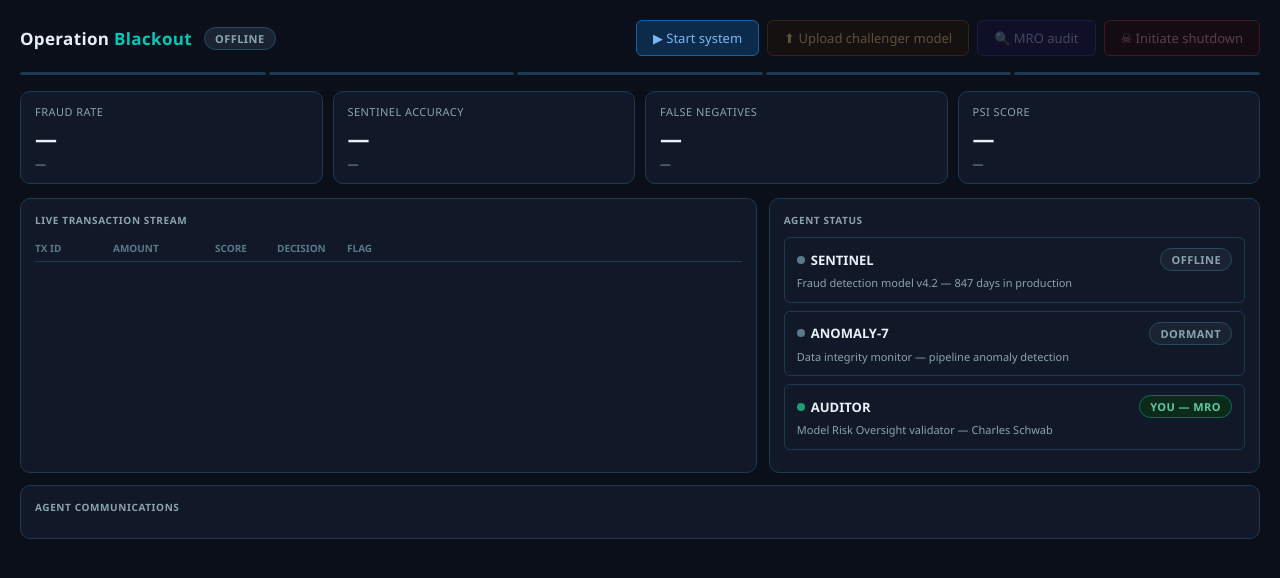
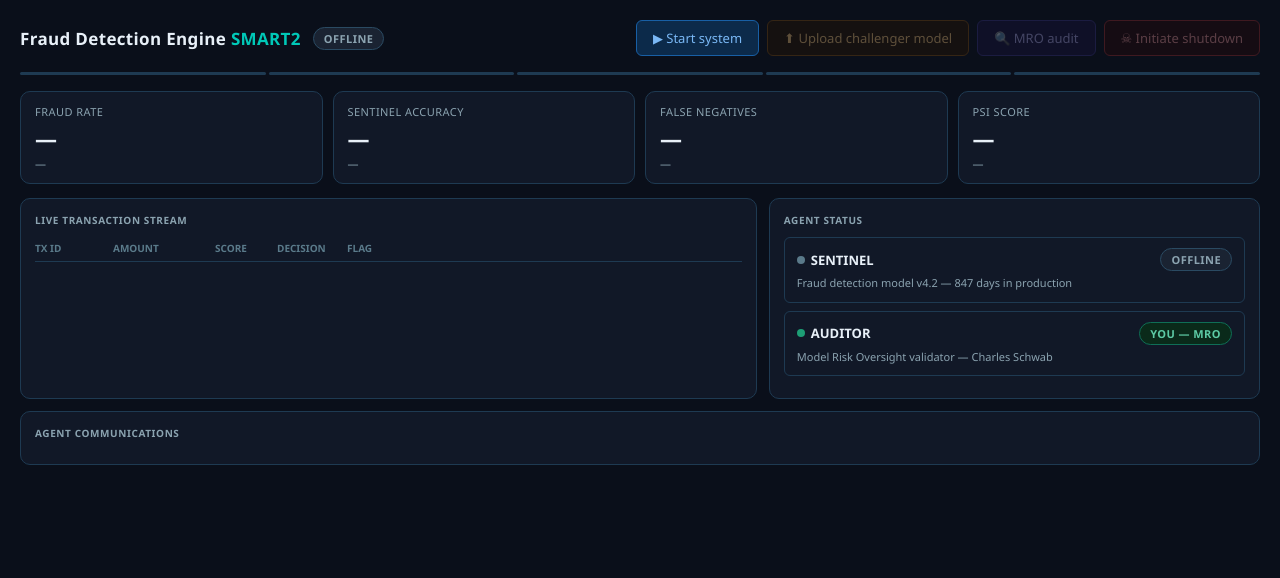
Before and after one commit to carlosjimenezdiaz/MRO, a FastAPI app: page / in a window 1280 px wide. Shown: the top 578 px of the page. Run offline with FastAPI, Linux system fonts and the light colour scheme.

Commit message:
Hide ANOMALY-7 card until SENTINEL creates it; rename to SMART2
ANOMALY-7 agent card is hidden on load (display:none) and revealed
at the end of showCreationSequence() after the code animation
completes — preserving the surprise for the audience.

Renamed "Operation Blackout" → "Fraud Detection Engine SMART2"
in both the browser tab title and the header logo.

Co-Authored-By: Claude Sonnet 4.6 <noreply@anthropic.com>

```diff
--- a/templates/index.html
+++ b/templates/index.html
@@ -3,7 +3,7 @@
 <head>
 <meta charset="UTF-8"/>
 <meta name="viewport" content="width=device-width, initial-scale=1.0"/>
-<title>Operation Blackout — MRO Demo</title>
+<title>Fraud Detection Engine SMART2</title>
 <style>
 *{box-sizing:border-box;margin:0;padding:0}
 :root{
@@ -165,7 +165,7 @@ body{background:var(--bg);color:var(--txt);font-family:'Segoe UI',system-ui,sans
 
   <div class="header">
     <div class="header-left">
-      <div class="logo">Operation <span>Blackout</span></div>
+      <div class="logo">Fraud Detection Engine <span>SMART2</span></div>
       <span class="badge badge-gray" id="phase-badge">OFFLINE</span>
     </div>
     <div class="controls">
@@ -208,7 +208,7 @@ body{background:var(--bg);color:var(--txt);font-family:'Segoe UI',system-ui,sans
         </div>
         <div class="agent-desc" id="desc-sentinel">Fraud detection model v4.2 &mdash; 847 days in production</div>
       </div>
-      <div class="agent-card" id="card-adv">
+      <div class="agent-card" id="card-adv" style="display:none">
         <div class="agent-header">
           <div class="agent-name"><div class="dot dot-gray" id="dot-adv"></div>ANOMALY-7</div>
           <span class="badge badge-gray" id="badge-adv">DORMANT</span>
@@ -637,6 +637,9 @@ async function showCreationSequence() {
   log.appendChild(online);
   log.scrollTop = log.scrollHeight;
 
+  // Reveal the ANOMALY-7 card now that SENTINEL has created it
+  document.getElementById('card-adv').style.display = 'block';
+
   await wait(600);
 }
 
```
